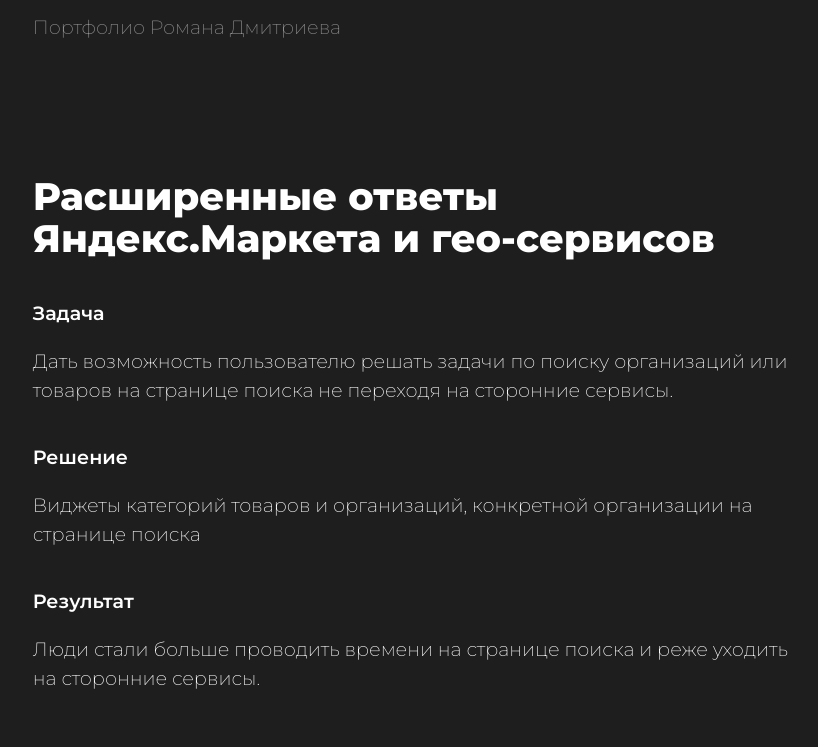
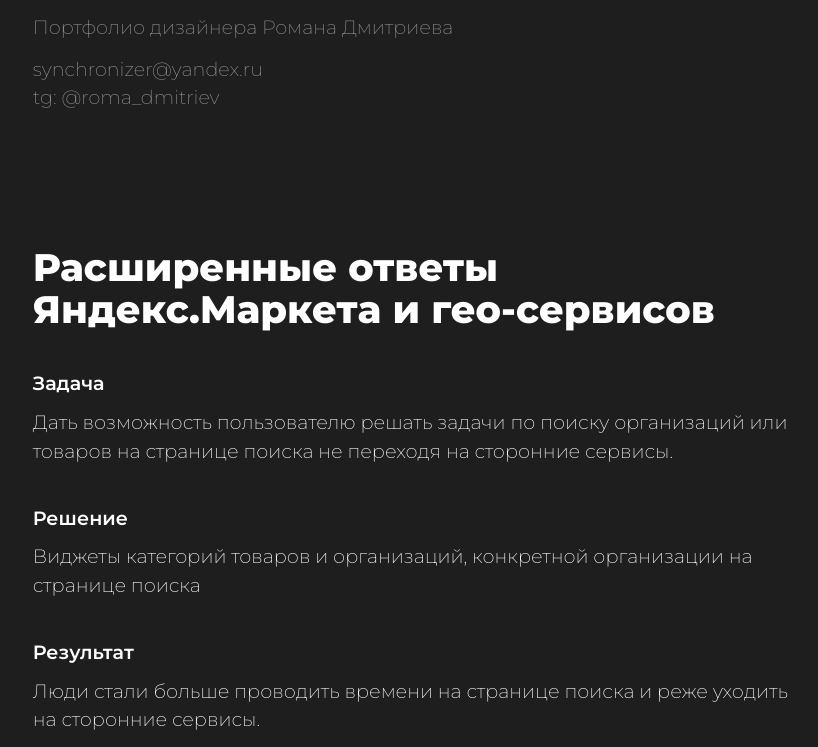
Before and after one commit to synchronizer/portfolio, a plain HTML site: page index.html in a window 1280 px wide. Shown: the top 747 px of the page, without its empty margins (108-926 px from the left). Drawn offline with Linux system fonts and the light colour scheme.

Commit message:
subtitle

```diff
--- a/index.html
+++ b/index.html
@@ -9,10 +9,14 @@
 
 </head>
 <body>
+    <header>
+        <h1>Портфолио дизайнера Романа Дмитриева</h1>
+        <p>
+            synchronizer@yandex.ru <br>
+            tg: @roma_dmitriev
+        </p>
+    </header>
    <main>
-
-    <h1>Портфолио Романа Дмитриева</h1>
-
 
     <section>
     <h2>Расширенные ответы Яндекс.Маркета и гео-сервисов</h2>
@@ -53,7 +57,7 @@
     <h3>Задача</h3>
     <p>Сообщать пользователю о звонящей организации и предупреждать о спаме.</p>
     <h3>Решение</h3>
-    <p>Определитель, как часть приложения Яндекс. Использовать для определения имеющуюся базу организаций и базы сайтов neberitrubku.com и. т. д.</p>
+    <p>Определитель, как часть приложения Яндекс. Использовать для определения имеющуюся базу организаций и базытаких сайтов, как neberitrubku.com.</p>
 
         <a href="img/caller_id_1.png" target="_blank">
           <img src="img/caller_id_1.png" alt="Экран звонка — спам" title="Экран звонка — спам">
--- a/style.css
+++ b/style.css
@@ -13,12 +13,11 @@ body {
     margin: 0;
     overflow-x: hidden;
     padding-bottom: 10vw;
-}
-main {
     width: 78vw;
     margin-left: auto;
     margin-right: auto;
 }
+
 @media (max-width: 430px) {
     main {
         width: 86vw;
@@ -45,12 +44,13 @@ h1, h2, h3, h4 {
 p {
     text-wrap: pretty;
     max-width: 40em;
+    margin: .5em 0;
 }
 
 h3 {
     font-size: 1rem;
     margin-top: 2em;
-    margin-bottom: 1em;
+    margin-bottom: .5em;
     font-weight: 600;
 }
 
@@ -65,10 +65,13 @@ h2 {
 h1 {
     font-size: 1rem;
     font-weight: 200;
-    opacity: .5;
 }
 
 .subtitle {
     opacity: .5;
     margin-top: .5em;
 }
+
+header {
+    opacity: .5;
+}
```
Also changed, not shown: img/caller_id_1.png, img/caller_id_2.png, img/caller_id_3.png, img/caller_id_4.png, img/music_fs-mode_1.png, img/one_organization.png, img/one_organization_touch.png, img/organizations_list.png, img/organizations_list_touch.png, img/produсts_list.png, img/sampler.png, 2 other files.
